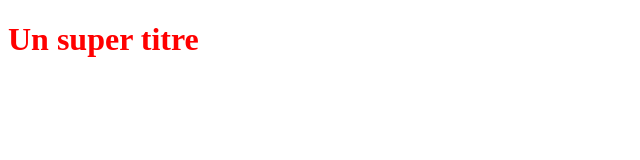
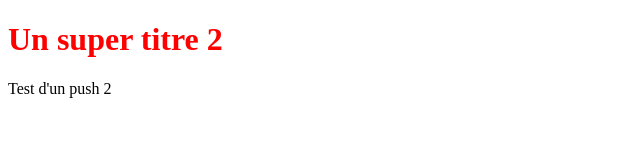
Before and after one commit to DrHolliday/OC_Projet_02, a plain HTML site: page index.html in a window 1280 px wide. Shown: the whole page, without its empty margins (0-640 px from the left). Drawn offline with Linux system fonts and the light colour scheme.

Commit message:
index.html

```diff
--- a/index.html
+++ b/index.html
@@ -5,6 +5,7 @@
    <link rel="stylesheet" type="text/css" href="styles.css">
 </head>
 <body>
-   <h1>Un super titre</h1>
+   <h1>Un super titre 2</h1>
+   <p>Test d'un push 2</p>
 </body>
 </html>
```
